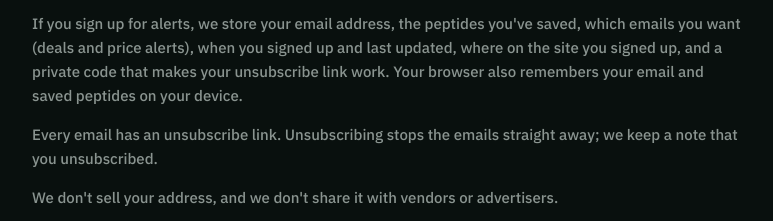
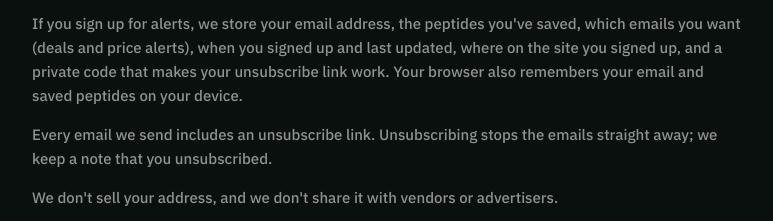
Before and after one commit to spamjackiechan-afk/jack, a plain HTML site: page privacy.html in a window 1280 px wide. Shown: the part 1063-1284 px from the top of the page, without its empty margins (252-1025 px from the left). Drawn offline with Linux system fonts and the light colour scheme.

Commit message:
Privacy page: "Every email we send includes an unsubscribe link."

```diff
--- a/privacy.html
+++ b/privacy.html
@@ -57,7 +57,7 @@
 
   <h2>Email alerts</h2>
   <p>If you sign up for alerts, we store your email address, the peptides you've saved, which emails you want (deals and price alerts), when you signed up and last updated, where on the site you signed up, and a private code that makes your unsubscribe link work. Your browser also remembers your email and saved peptides on your device.</p>
-  <p>Every email has an unsubscribe link. Unsubscribing stops the emails straight away; we keep a note that you unsubscribed.</p>
+  <p>Every email we send includes an unsubscribe link. Unsubscribing stops the emails straight away; we keep a note that you unsubscribed.</p>
   <p>We don't sell your address, and we don't share it with vendors or advertisers.</p>
 
   <h2>Reviews</h2>
```
